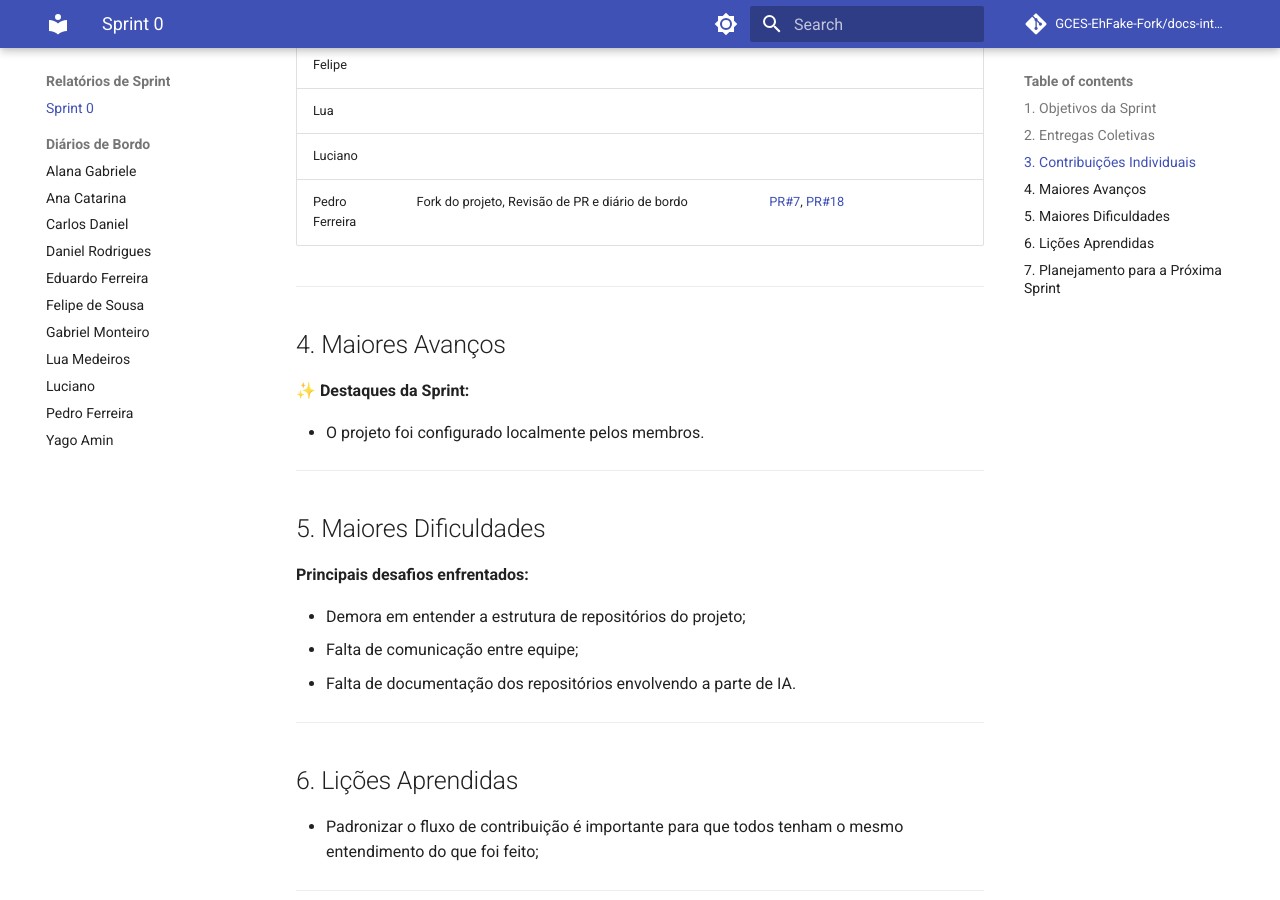
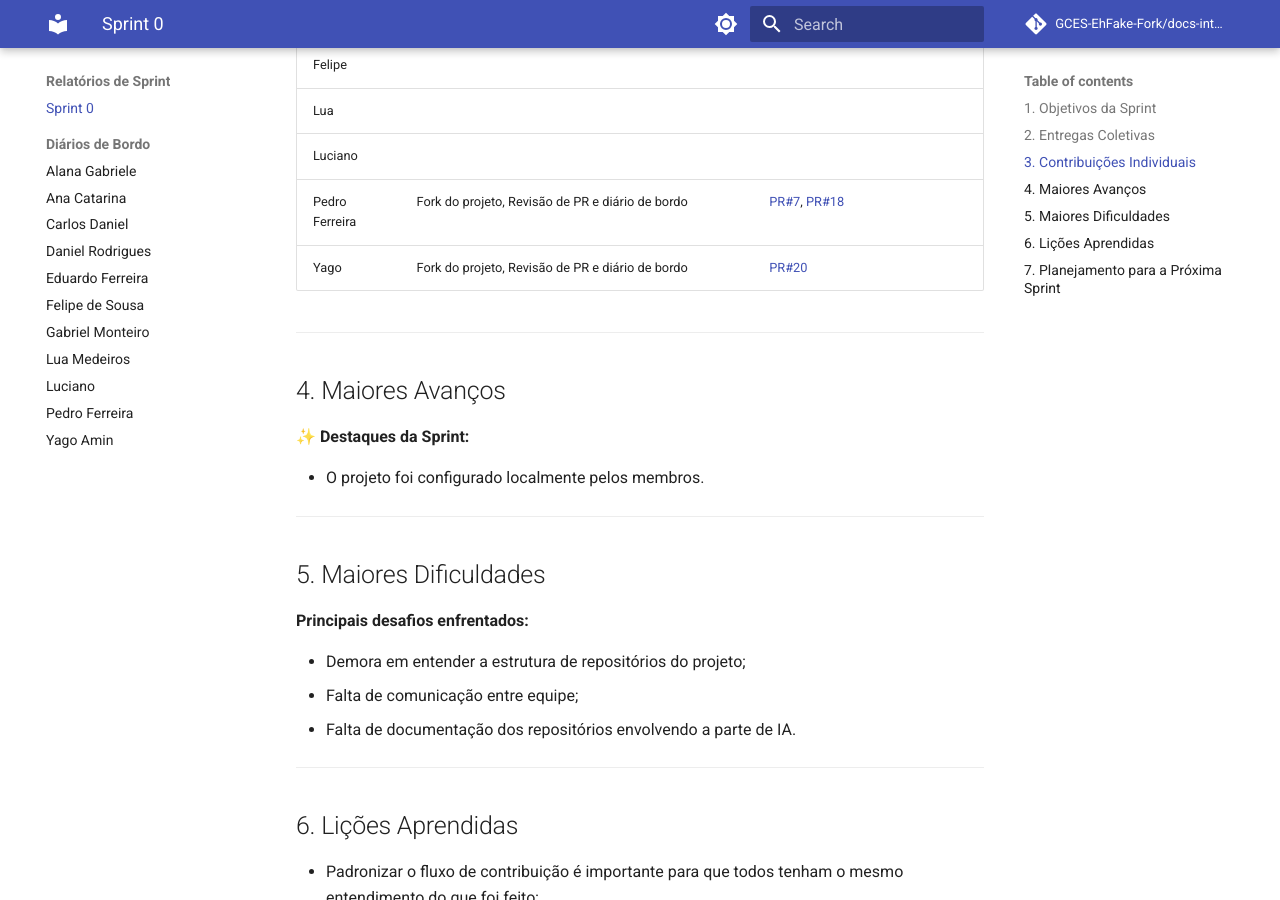
Before and after one commit to GCES-EhFake-Fork/docs-interno, an MkDocs documentation site: the page built from docs/sprints/sprint0.md, in a window 1280 px wide and 900 px high, scrolled down 1542 px. Built offline with MkDocs 1.6.1 and Material for MkDocs 9.7.7, drawn with Linux system fonts in a browser that asks for light colours; comment, search, counter and statistics services are not loaded.

Commit message:
docs: Adição da minha participação na Sprint 0

```diff
--- a/docs/sprints/sprint0.md
+++ b/docs/sprints/sprint0.md
@@ -46,6 +46,8 @@
 | Lua            |                                           |                           |             |
 | Luciano        |                                           |                           |             |
 | Pedro Ferreira | Fork do projeto, Revisão de PR e diário de bordo                                          | [PR#7](https://github.com/GCES-EhFake-Fork/docs-interno/pull/7), [PR#18](https://github.com/GCES-EhFake-Fork/docs-interno/pull/18)                          |             |
+| Yago | Fork do projeto, Revisão de PR e diário de bordo                                          | [PR#20](https://github.com/GCES-EhFake-Fork/docs-interno/pull/20)                          |             |
+
 
 ---
 
```
